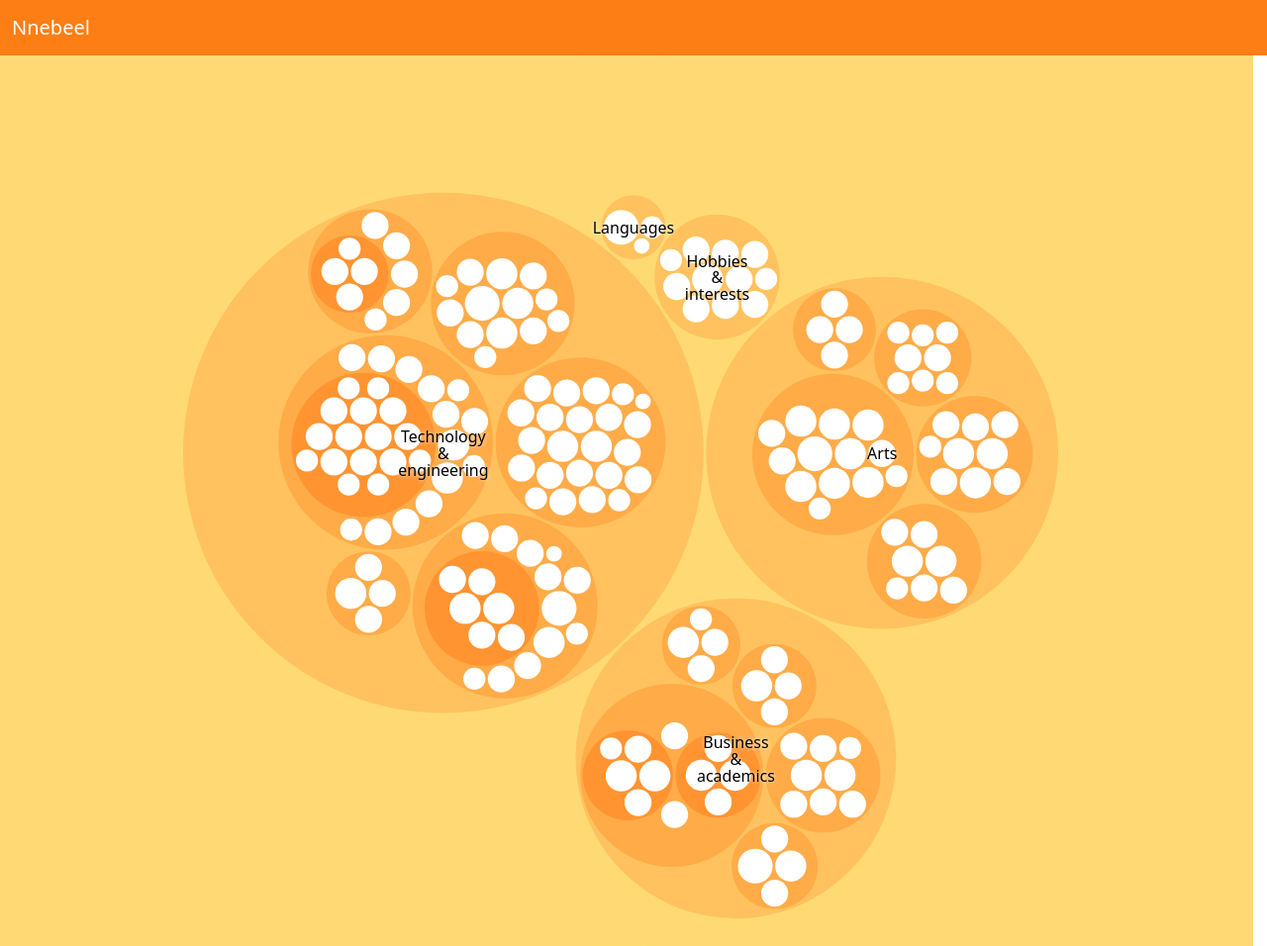
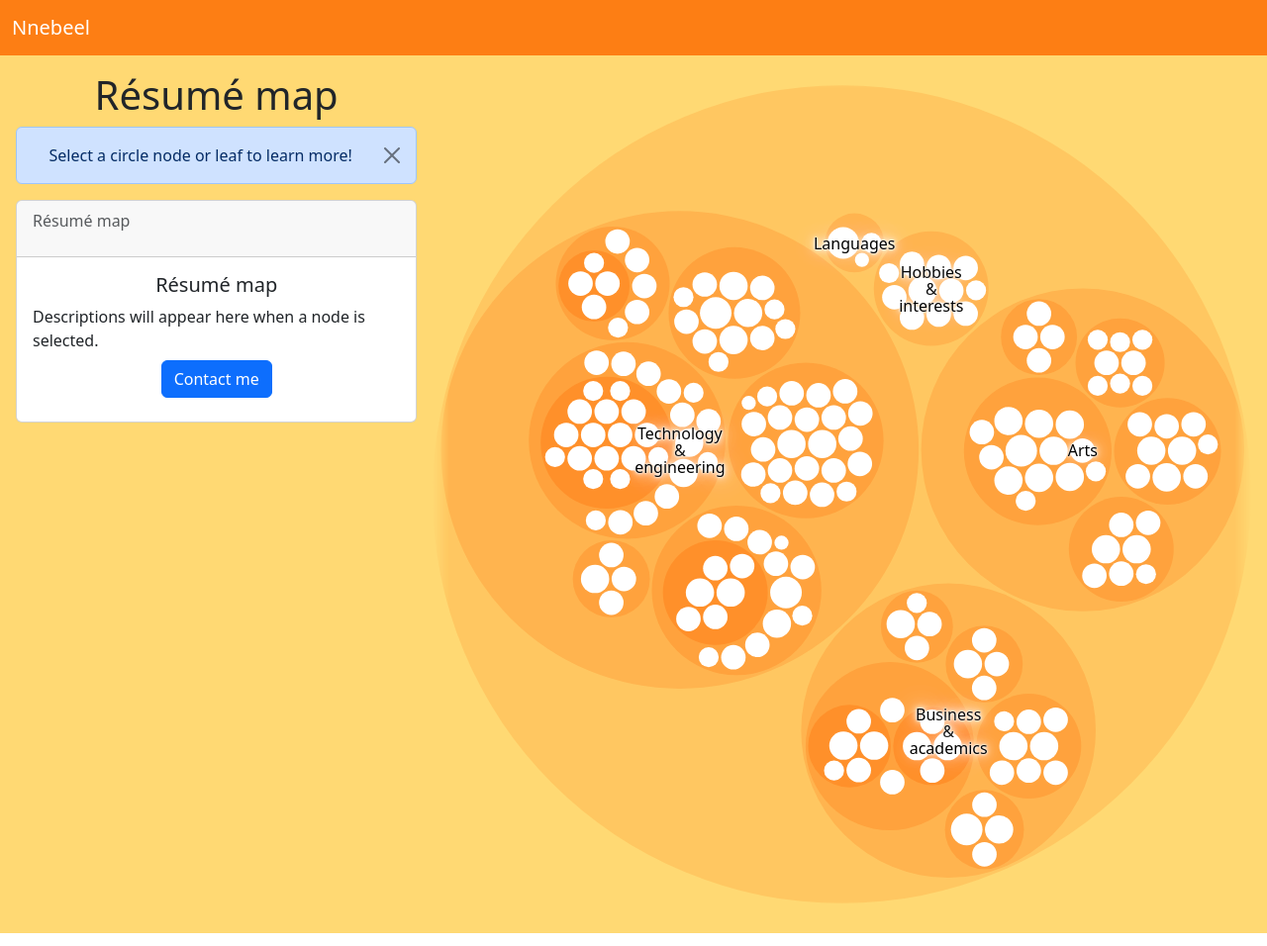
Before and after one commit to nnebeel/nnebeel.github.io, a Jekyll site: the page built from d3demo.html, in a window 1280 px wide. Shown: the whole page at 99% size. Built offline with Jekyll 4.4.1, drawn with Linux system fonts in a browser that asks for light colours; nearby versions of some CDN libraries.

Commit message:
Add feathering and description card

```diff
--- a/_layouts/default.html
+++ b/_layouts/default.html
@@ -1,8 +1,8 @@
 <!DOCTYPE html>
 <html lang="en">
   <head>
-    <link href="https://cdn.jsdelivr.net/npm/bootstrap@5.0.2/dist/css/bootstrap.min.css" rel="stylesheet" integrity="sha384-EVSTQN3/azprG1Anm3QDgpJLIm9Nao0Yz1ztcQTwFspd3yD65VohhpuuCOmLASjC" crossorigin="anonymous">
-    <script src="https://cdn.jsdelivr.net/npm/bootstrap@5.0.2/dist/js/bootstrap.bundle.min.js" integrity="sha384-MrcW6ZMFYlzcLA8Nl+NtUVF0sA7MsXsP1UyJoMp4YLEuNSfAP+JcXn/tWtIaxVXM" crossorigin="anonymous"></script>
+    <link href="https://cdn.jsdelivr.net/npm/bootstrap@5.3.3/dist/css/bootstrap.min.css" rel="stylesheet" integrity="sha384-QWTKZyjpPEjISv5WaRU9OFeRpok6YctnYmDr5pNlyT2bRjXh0JMhjY6hW+ALEwIH" crossorigin="anonymous">
+<script src="https://cdn.jsdelivr.net/npm/bootstrap@5.3.3/dist/js/bootstrap.bundle.min.js" integrity="sha384-YvpcrYf0tY3lHB60NNkmXc5s9fDVZLESaAA55NDzOxhy9GkcIdslK1eN7N6jIeHz" crossorigin="anonymous"></script>
     <script src="https://code.jquery.com/jquery-3.7.1.min.js" integrity="sha256-/JqT3SQfawRcv/BIHPThkBvs0OEvtFFmqPF/lYI/Cxo=" crossorigin="anonymous"></script>
     <style>
       .navbar {
--- a/d3demo.html
+++ b/d3demo.html
@@ -6,29 +6,48 @@
 <!DOCTYPE html>
 <head>
     <script src="https://cdnjs.cloudflare.com/ajax/libs/d3/7.8.5/d3.min.js" integrity="sha512-M7nHCiNUOwFt6Us3r8alutZLm9qMt4s9951uo8jqO4UwJ1hziseL6O3ndFyigx6+LREfZqnhHxYjKRJ8ZQ69DQ==" crossorigin="anonymous" referrerpolicy="no-referrer"></script>
-    <!--<script src="https://code.jquery.com/jquery-3.7.1.min.js" integrity="sha256-/JqT3SQfawRcv/BIHPThkBvs0OEvtFFmqPF/lYI/Cxo=" crossorigin="anonymous"></script> // for local editing; comment out on push-->
-</head>
-<div id="container"></div>
+
+    <!--for local editing; comment out on push
+
+    <link href="https://cdn.jsdelivr.net/npm/bootstrap@5.3.3/dist/css/bootstrap.min.css" rel="stylesheet" integrity="sha384-QWTKZyjpPEjISv5WaRU9OFeRpok6YctnYmDr5pNlyT2bRjXh0JMhjY6hW+ALEwIH" crossorigin="anonymous">
+    <script src="https://cdn.jsdelivr.net/npm/bootstrap@5.3.3/dist/js/bootstrap.bundle.min.js" integrity="sha384-YvpcrYf0tY3lHB60NNkmXc5s9fDVZLESaAA55NDzOxhy9GkcIdslK1eN7N6jIeHz" crossorigin="anonymous"></script>
+    <script src="https://code.jquery.com/jquery-3.7.1.min.js" integrity="sha256-/JqT3SQfawRcv/BIHPThkBvs0OEvtFFmqPF/lYI/Cxo=" crossorigin="anonymous"></script>
+
+    -->
 <script type="module">
 // Wait for document to be ready before executing the script
 $(document).ready(function() {
+    let data;
+    let bsOrange = getComputedStyle(document.documentElement).getPropertyValue("--bs-orange").trim(); // Current value of orange from https://getbootstrap.com/docs/5.3/customize/color/
+
     // Fetch the data and calls the function to render the chart
     async function loadData() {
         const response = await fetch("skills.json");
         const dataJSON = await response.json();
-        const data = {"name":"parent","children":dataJSON};
+        data = {"name":"Résumé map","children":dataJSON};
         renderChart(data);
     }
 
     // Determine the dimensions of the visualization based on the window size
     function getDimensions() {
-        const width = window.innerWidth;
-        const height = window.innerHeight;
+        const width = $("#resume-map").width();
+        const height = window.innerHeight * .95;
         return { width, height };
     }
 
+    function fibGlow(rgb, iter) {
+        let f0 = 1;
+        let f1 = 1;
+        let textShadowArr = [];
+        for(let i = 1; i <= iter; i++) {
+            textShadowArr.push(`${rgb} 0px 0px ${f1}px`);
+            [f0, f1] = [f1, f0 + f1];
+        }
+        return textShadowArr.join(", ");
+    }
+
     // Main function to render the chart using D3
-    function renderChart(data) {
+    function renderChart() {
         const { width, height } = getDimensions(); // Get current dimensions
         const lineHeight = 1.05;
         const scalar = 2;
@@ -53,16 +72,19 @@
 
         // Color scale from shallowest to deepest nodes
         const color = d3.scaleLinear()
-            .domain([0, maxDepth])
-            .range(["hsl(27,100%,100%)", "hsl(27,98%,54%)"])
+            .domain([0, maxDepth+1])
+            .range(["#FFF", bsOrange])
             .interpolate(d3.interpolateHcl);
+
+        $("#resume-explorer").css("background",color(0));
 
         // Create SVG element with dynamic width, height, and centered viewBox
         const svg = d3.create("svg")
             .attr("viewBox", `${-size/2} ${-size/2} ${size} ${size}`) // Center the square layout
             .attr("width", width) // Keep the original canvas width
             .attr("height", height) // Keep the original canvas height
-            .attr("style", `max-width: 100%; height: auto; display: block; margin: 0 -14px; background: ${color(0)}; cursor: pointer;`);
+            .attr("class","m-0")
+            .attr("style", `width: 100%; height: 100%; display: block; margin: 0; cursor: pointer;`); //background: ${color(0)};
 
         // Append circles for each node in the dataset
         const node = svg.append("g")
@@ -70,7 +92,7 @@
             //.data(root.descendants().slice(1))
             .data(root.descendants())
             .join("circle")
-                .attr("fill", d => d.children ? color(d.depth) : "white")
+                .attr("fill", d => d.children ? color(d.depth+1) : "white")
                 .attr("pointer-events", d => !d.children ? "visible" : null)
                 .on("mouseover", function() { d3.select(this).attr("stroke", "#000"); })
                 .on("mouseout", function() { d3.select(this).attr("stroke", null); })
@@ -154,18 +176,109 @@
                 .style("fill-opacity", d => d.parent === focus ? 1 : 0)
                 .on("start", function(d) { if (d.parent === focus) this.style.display = "inline"; })
                 .on("end", function(d) { if (d.parent !== focus) this.style.display = "none"; });
+
+            updateMapCard(d);
         }
 
+        function updateMapCard(node) {
+            const ancestors = node.ancestors().reverse();
+            const breadcrumbDiv = $("#resume-breadcrumb");
+            breadcrumbDiv.empty(); // Clear existing breadcrumbs using jQuery
+
+            // Clear the map description
+            const mapDescriptionDiv = $("#map-description");
+            mapDescriptionDiv.empty();
+
+            ancestors.forEach((d, i) => {
+                // Determine if this is the last item
+                const isActive = i === ancestors.length - 1;
+                const listItem = $("<li>").addClass("breadcrumb-item").appendTo(breadcrumbDiv);
+
+                if (!isActive) {
+                    $("<a>").attr("href", "#").text(d.data.name).on("click", (event) => {
+                        event.preventDefault(); // Prevent default link behavior
+                        zoom(event, d); // Trigger zoom on click
+                    }).appendTo(listItem);
+                } else {
+                    listItem.addClass("active").text(d.data.name);
+                    $("#map-title").text(d.data.name);
+
+                    // Add descriptions for each direct child leaf node
+                    if (d.children) {
+                        d.children.forEach(child => {
+                            if (!child.children) {
+                                // Only add text from leaves, not further nested nodes
+                                const paragraph = $("<p>").html(child.data.body);
+                                mapDescriptionDiv.append(paragraph);
+                            }
+                        });
+                    }
+                }
+            });
+        }
+
+
         // Append the fully prepared SVG to the container
-        $("#container").append($(svg.node()));
+        $("#resume-map").append($(svg.node()));
     }
 
     // Redraw chart on window resize
     $(window).resize(() => {
-        $("#container").empty();
-        loadData();
+        $("#resume-map,#resume-breadcrumb").empty();
+        renderChart();
     });
 
     loadData(); // Initial load
 });
 </script>
+
+<style>
+.masked-div {
+  width: 100%;
+  height: 100%;
+
+  /* Create a mask with gradients on all sides */
+  mask-image:
+    linear-gradient(to bottom, rgba(0,0,0,1) 98%, rgba(0,0,0,0)),
+    linear-gradient(to top, rgba(0,0,0,1) 98%, rgba(0,0,0,0)),
+    linear-gradient(to right, rgba(0,0,0,1) 98%, rgba(0,0,0,0)),
+    linear-gradient(to left, rgba(0,0,0,1) 98%, rgba(0,0,0,0));
+
+  /* Composite the gradients */
+  mask-composite: intersect;
+}
+</style>
+</head>
+
+<body>
+<div class="container-fluid text-center">
+    <div id="resume-explorer" class="row p-2">
+        <div class="col-xl-4 p-2">
+            <div>
+                <h1>Résumé map</h1>
+                <div class="alert alert-primary alert-dismissible fade show" role="alert">
+                    <div>Select a circle node or leaf to learn more!</div>
+                    <button type="button" class="btn-close" data-bs-dismiss="alert" aria-label="Close"></button>
+                </div>
+                <div class="card">
+                    <div class="card-header">
+                        <nav style="--bs-breadcrumb-divider: '>';" aria-label="breadcrumb">
+                            <ol id="resume-breadcrumb" class="breadcrumb">
+                                <li class="breadcrumb-item active">Résumé map</li>
+                            </ol>
+                        </nav>
+                    </div>
+                    <div class="card-body">
+                        <h5 class="card-title" id="map-title">Résumé map</h5>
+                        <div class="card-text text-start" id="map-description">Descriptions will appear here when a node is selected.</div>
+                        <a href="#" class="btn btn-primary m-2">Contact me</a>
+                    </div>
+                </div>
+            </div>
+        </div>
+        <div class="col-xl-8 p-2">
+            <div class="masked-div" id="resume-map"></div>
+        </div>
+    </div>
+</div>
+</body>
```
Also changed, not shown: other parts of d3demo.html (+1 -1 lines).
